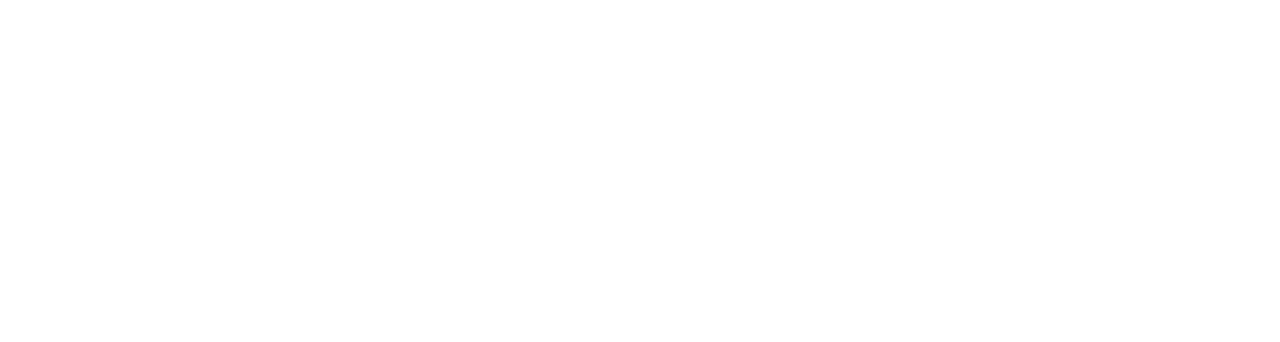
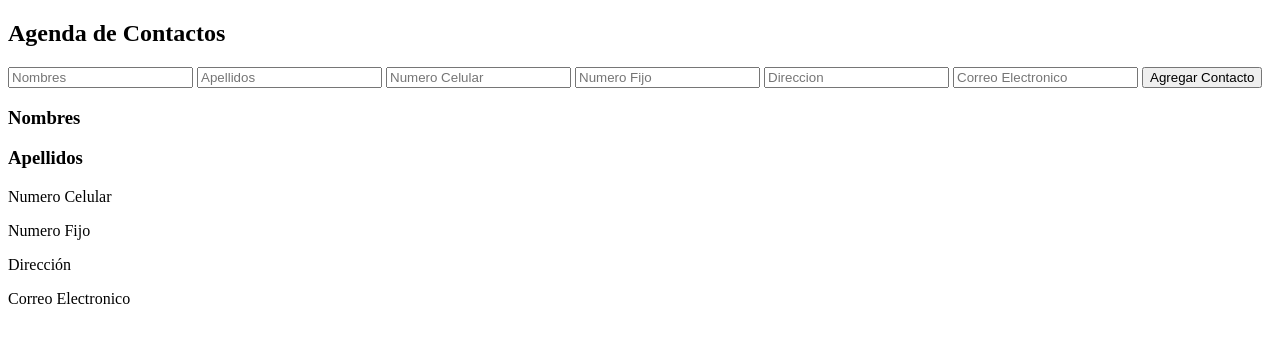
Before and after one commit to Diego-F-Valencia-M/primera-entrega-proyecto-js, a plain HTML site: page index.html in a window 1280 px wide. Drawn offline with Linux system fonts and the light colour scheme.

Commit message:
se realiza estrutura en index.html

```diff
--- a/index.html
+++ b/index.html
@@ -8,7 +8,31 @@
     <title>Agenda de contactos</title>
 </head>
 <body>
+    <div class="container">
+        <!--Head-->
+        <h2>Agenda de Contactos</h2>
+        <div class="formulario">
+            <input type="text" class="nombre" placeholder="Nombres">
+            <input type="text" class="apellido" placeholder="Apellidos">
+            <input type="text" class="celular" placeholder="Numero Celular">
+            <input type="text" class="fijo" placeholder="Numero Fijo">
+            <input type="text" class="direccion" placeholder="Direccion">
+            <input type="text" class="correo" placeholder="Correo Electronico">
+            <button class="btn-agregar-contacto">Agregar Contacto</button>
 
+            <!-- listado de tares -->
+            <div class="listado-tareas">
+                <div class="tarea">
+                    <h3>Nombres</h3>
+                    <h3>Apellidos</h3>
+                    <p>Numero Celular</p>
+                    <p>Numero Fijo</p>
+                    <p>Dirección</p>
+                    <p>Correo Electronico</p>
+                </div>
+            </div>
+        </div>
+    </div>
 
 
 
```
